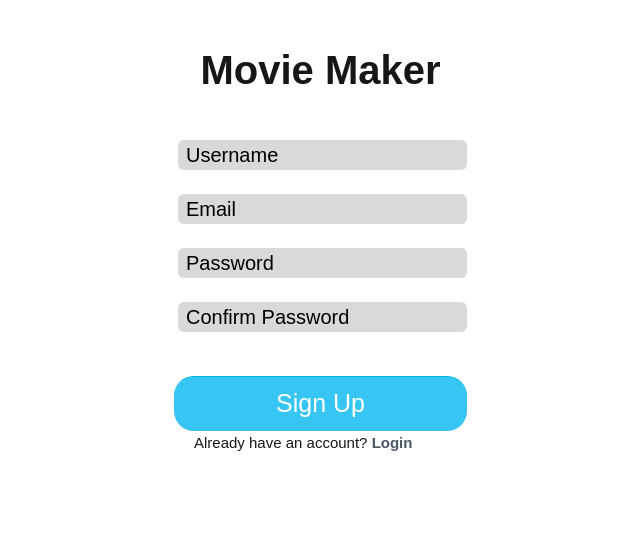
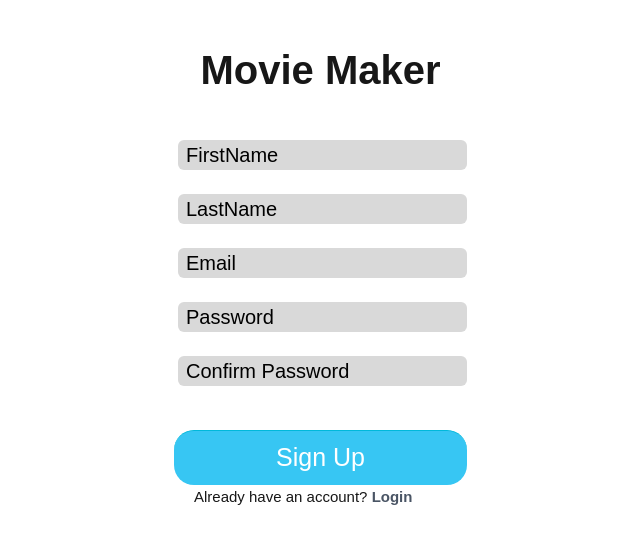
Before and after one commit to Naqash879/movie-tracker, a Next.js app: page /signup in a window 1280 px wide. Shown: the top 544 px of the page, without its empty margins (266-906 px from the left). Built offline with nearby package versions, Linux system fonts and the light colour scheme.

Commit message:
Created User Registration via API

```diff
--- a/app/signup/page.jsx
+++ b/app/signup/page.jsx
@@ -4,7 +4,8 @@ import InputField from "@/components/InputField";
 import { useState } from "react";
 import FormButton from "@/components/FormButton";
 function Signup() {
-  const [username, setUserName] = useState("");
+  const [firstName, setfirstName] = useState("");
+  const [lastName, setLastName] = useState("");
   const [password, setPassword] = useState("");
   const [email, setEmail] = useState("");
   const [confirmpassword, setConfirmPassword] = useState("");
@@ -16,10 +17,17 @@ function Signup() {
 
         <form className="flex flex-col mt-8 gap-2">
           <InputField
-            placeholder="Username"
-            name="username"
+            placeholder="FirstName"
+            name="firstname"
             type="text"
-            value={username}
+            value={firstName}
+            onChange={(e) => setUserName(e.target.value)}
+          />
+          <InputField
+            placeholder="LastName"
+            name="lastname"
+            type="text"
+            value={lastName}
             onChange={(e) => setUserName(e.target.value)}
           />
           <InputField
```
